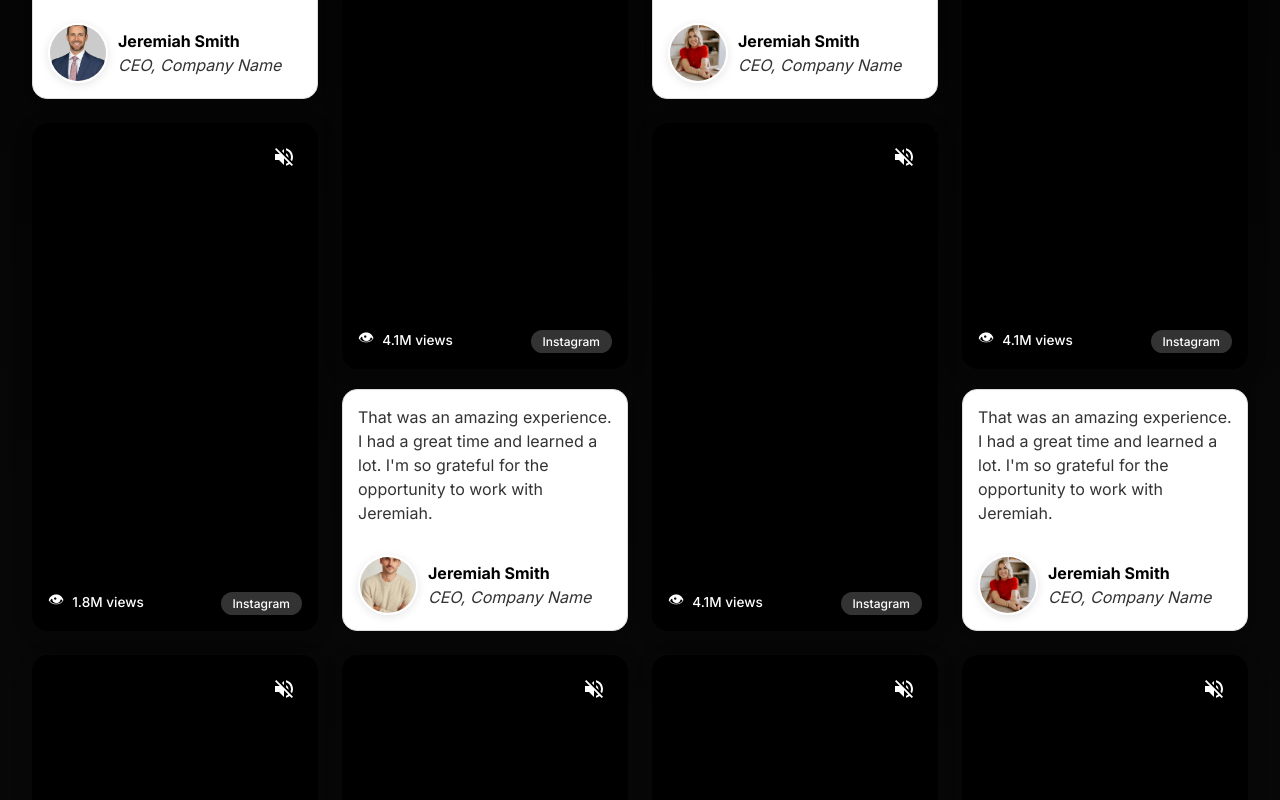
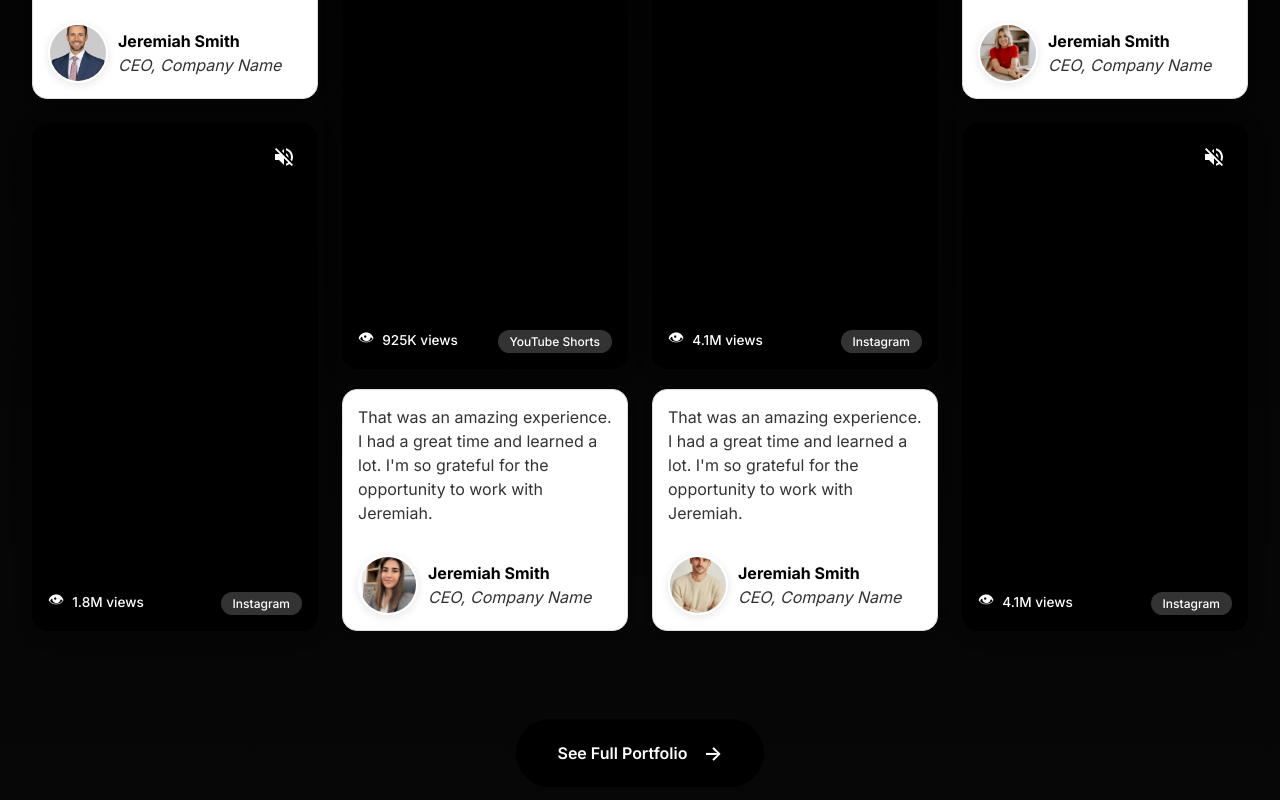
Before and after one commit to Mo-Ibra/jeremiah-portfolio, a Next.js app: page / in a window 1280 px wide. Shown: the part 1420-2220 px from the top of the page. Built offline with nearby package versions, Linux system fonts and the light colour scheme.

Commit message:
Return it back

```diff
--- a/app/page.js
+++ b/app/page.js
@@ -58,7 +58,7 @@ export default function Home() {
       <Hero />
       <VideoReels />
       <ServicesCarousel />
-      {/* <Portfolio /> */}
+      <Portfolio />
       <CaseStudies />
       <About />
       <Principles />
--- a/components/VideoReels.js
+++ b/components/VideoReels.js
@@ -34,12 +34,12 @@ const VideoReels = () => {
           ))}
         </div>
 
-        {/* <div className="portfolio-cta-container">
+        <div className="portfolio-cta-container">
           <a href="#portfolio" className="portfolio-cta-btn">
             <span className="btn-text">See Full Portfolio</span>
             <span className="btn-arrow">→</span>
           </a>
-        </div> */}
+        </div>
       </div>
     </section>
   );
--- a/data/data.js
+++ b/data/data.js
@@ -120,100 +120,6 @@ export const videoReels = [
     testimonialImageSrc: null,
     authorName: null,
     authorRole: null,
-  },
-
-  // Test
-  {
-    aspectRatio: "9/16",
-    videoId: "0l19efg1jt",
-    views: "4.1M",
-    platform: "Instagram",
-    hasTestimonial: true,
-    testimonialText:
-      "That was an amazing experience. I had a great time and learned a lot. I'm so grateful for the opportunity to work with Jeremiah.",
-    testimonialImageSrc: "4.jpg",
-    authorName: "Jeremiah Smith",
-    authorRole: "CEO, Company Name",
-  },
-  {
-    aspectRatio: "9/16",
-    videoId: "0l19efg1jt",
-    views: "4.1M",
-    platform: "Instagram",
-    hasTestimonial: false,
-    testimonialText: null,
-    testimonialImageSrc: null,
-    authorName: null,
-    authorRole: null,
-  },
-  {
-    aspectRatio: "9/16",
-    videoId: "0l19efg1jt",
-    views: "4.1M",
-    platform: "Instagram",
-    hasTestimonial: false,
-    testimonialText: null,
-    testimonialImageSrc: null,
-    authorName: null,
-    authorRole: null,
-  },
-  {
-    aspectRatio: "9/16",
-    videoId: "0l19efg1jt",
-    views: "4.1M",
-    platform: "Instagram",
-    hasTestimonial: true,
-    testimonialText:
-      "That was an amazing experience. I had a great time and learned a lot. I'm so grateful for the opportunity to work with Jeremiah.",
-    testimonialImageSrc: "4.jpg",
-    authorName: "Jeremiah Smith",
-    authorRole: "CEO, Company Name",
-  },
-  {
-    aspectRatio: "9/16",
-    videoId: "0l19efg1jt",
-    views: "4.1M",
-    platform: "Instagram",
-    hasTestimonial: false,
-    testimonialText: null,
-    testimonialImageSrc: null,
-    authorName: null,
-    authorRole: null,
-  },
-  {
-    aspectRatio: "9/16",
-    videoId: "0l19efg1jt",
-    views: "4.1M",
-    platform: "Instagram",
-    hasTestimonial: true,
-    testimonialText:
-      "That was an amazing experience. I had a great time and learned a lot. I'm so grateful for the opportunity to work with Jeremiah.",
-    testimonialImageSrc: "4.jpg",
-    authorName: "Jeremiah Smith",
-    authorRole: "CEO, Company Name",
-  },
-  {
-    aspectRatio: "9/16",
-    videoId: "0l19efg1jt",
-    views: "4.1M",
-    platform: "Instagram",
-    hasTestimonial: false,
-    testimonialText: null,
-    testimonialImageSrc: null,
-    authorName: null,
-    authorRole: null,
-  },
-  {
-    aspectRatio: "9/16",
-    videoId: "0l19efg1jt",
-    views: "4.1M",
-    platform: "Instagram",
-    hasTestimonial: true,
-    testimonialText:
-      "That was an amazing experience. I had a great time and learned a lot. I'm so grateful for the opportunity to work with Jeremiah.",
-    testimonialImageSrc: "4.jpg",
-    authorName: "Jeremiah Smith",
-    authorRole: "CEO, Company Name",
   },
 ];
 
```
